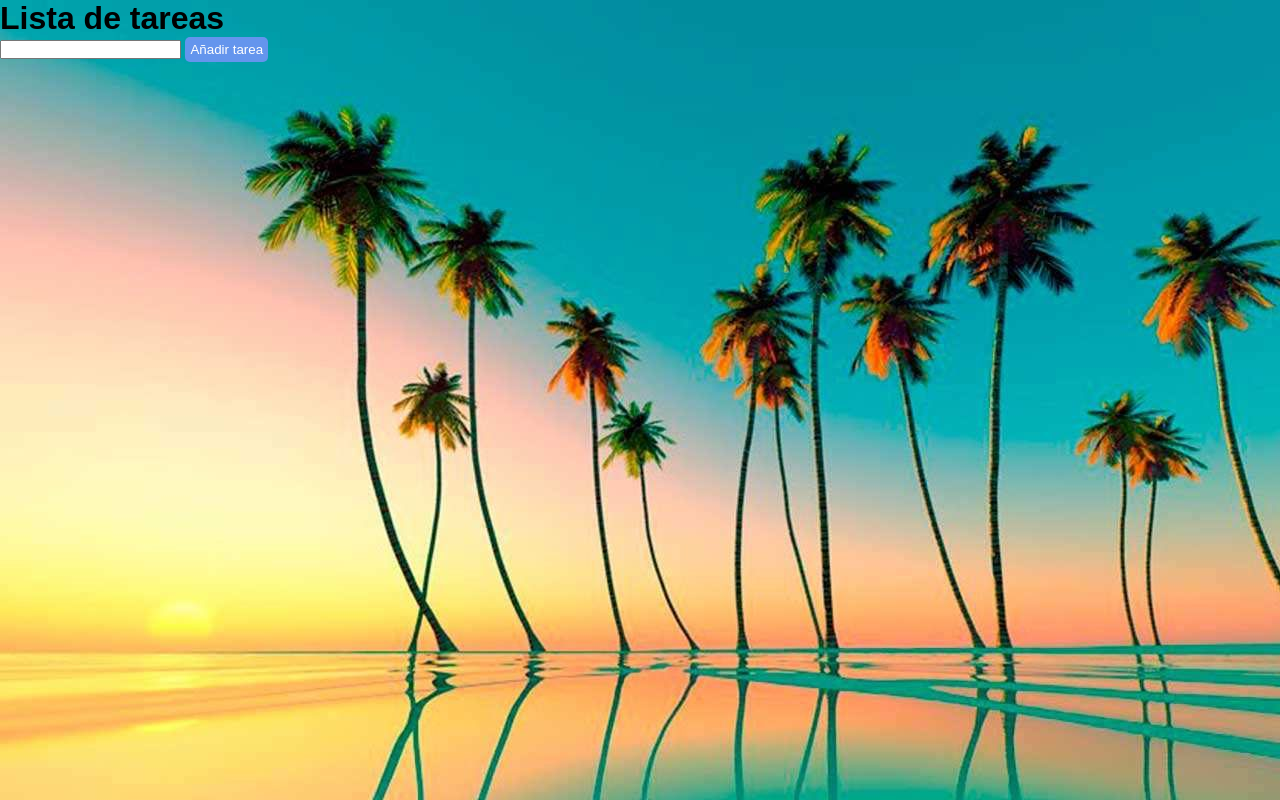
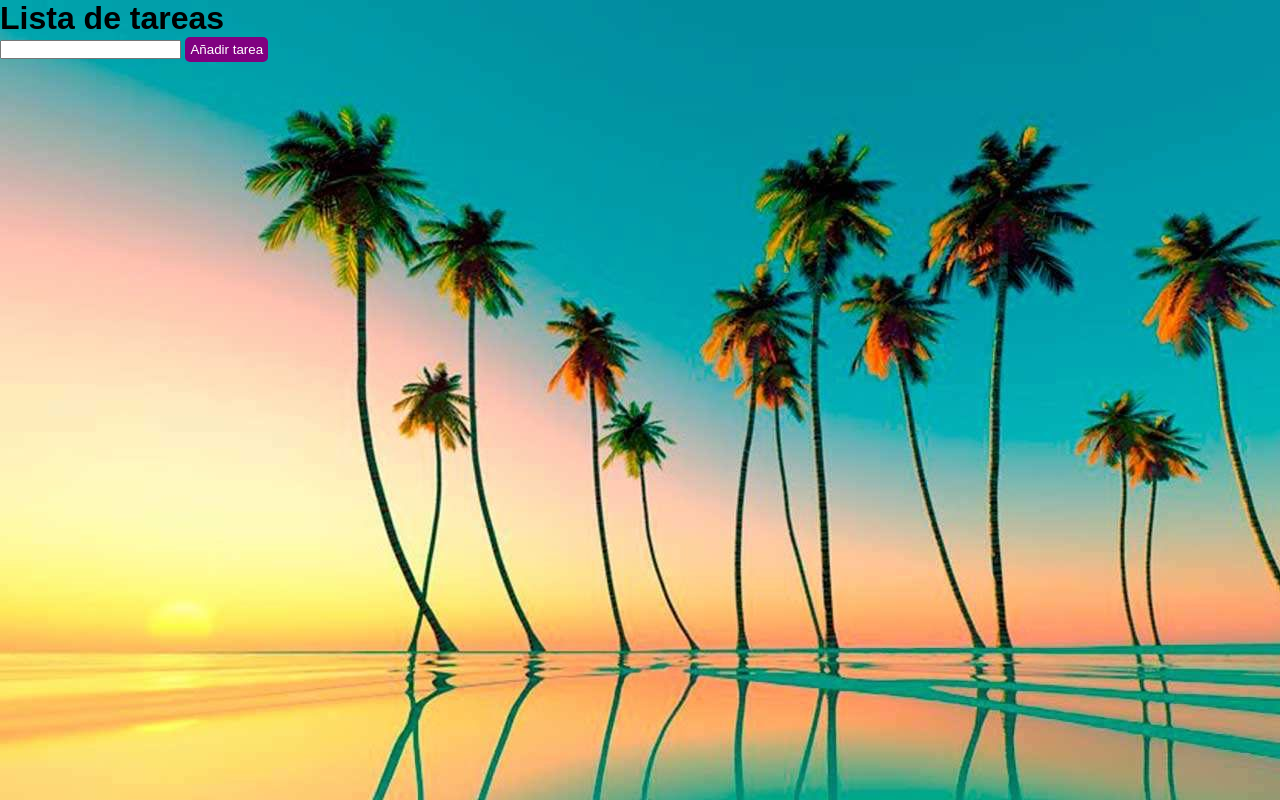
Before and after one commit to luciaherrrador/task-app, a plain HTML site: page index.html in a window 1280 px wide. Drawn offline with Linux system fonts and the light colour scheme; a web font is replaced by a local one.

Commit message:
change button color

```diff
--- a/css/style.css
+++ b/css/style.css
@@ -35,7 +35,7 @@
   }
 
   button{
-    background: cornflowerblue;
+    background: purple;
     border: 0;
     border-radius: 5px;
     color: white;
```
